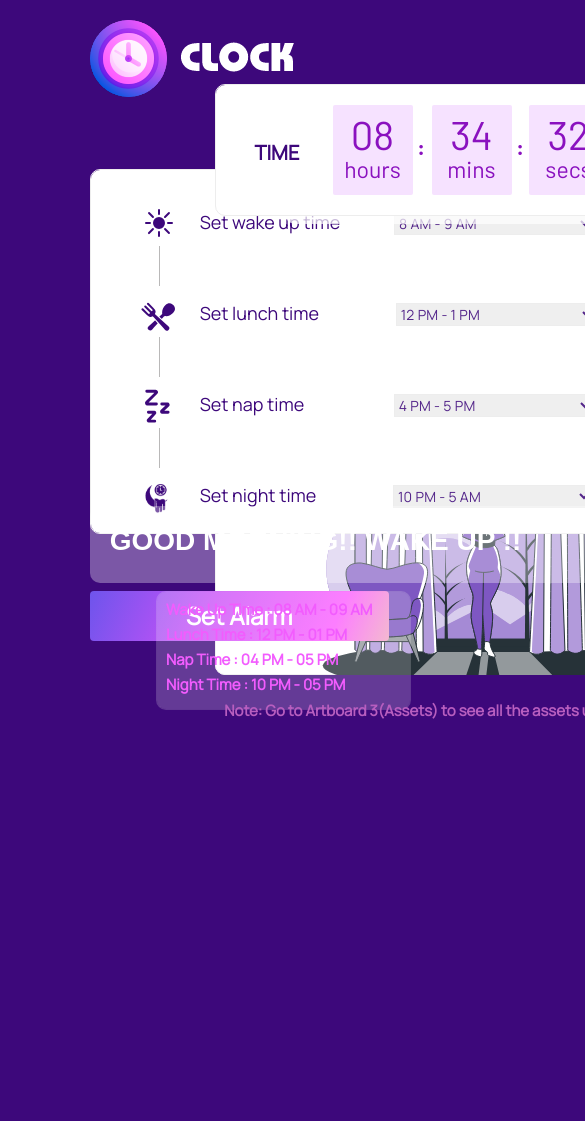
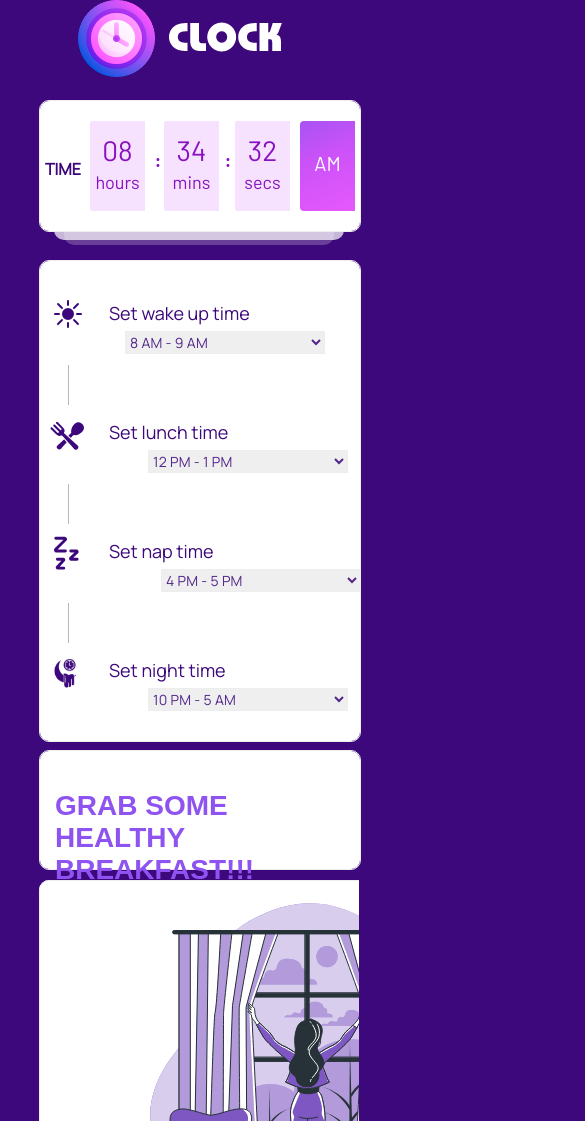
Before and after one commit to viswa27/Reminder-Clock-App, a plain HTML site: page index.html in a window 390 px wide. Shown: the top 1121 px of the page, 585 px wide, since content can reach past the window. Before the commit the page ends 844 px from the top, so only its background shows below. Drawn offline with Linux system fonts and the light colour scheme.

Commit message:
Media Qurey

```diff
--- a/Script.js
+++ b/Script.js
@@ -162,8 +162,10 @@ function popdown1() {
 
 function popup2() {
   document.getElementsByClassName("topspeech")[0].style.display = "block";
+  document.getElementById("button").textContent = "Party Time";
 }
 
 function popdown2() {
   document.getElementsByClassName("topspeech")[0].style.display = "none";
+  document.getElementById("button").textContent = "Set Alarm";
 }
--- a/Style.css
+++ b/Style.css
@@ -170,7 +170,7 @@ body {
   z-index: 0;
 }
 
-/* .point-arrow {
+.point-arrow {
   position: absolute;
   display: none;
   top: 20%;
@@ -197,7 +197,7 @@ body {
 
 .point-arrow::before {
   border-top-color: #f1f1f1;
-} */
+}
 
 .enjoy {
   position: absolute;
@@ -433,3 +433,168 @@ button:hover {
   letter-spacing: 0px;
   color: #B85EBF;
 }
+
+@media (max-width: 600px) and (min-width: 260px) {
+  body {
+    margin: 0%;
+  }
+
+  .allTime {
+    left: 10%;
+    top: 100px;
+    width: 320px;
+  }
+
+  .time {
+    width: 320px;
+  }
+
+  .t {
+    width: 15px;
+    left: 5px;
+    font-size: medium;
+  }
+
+  .timebox {
+    width: 55px;
+    font-size: 18px;
+  }
+
+  .col {
+    font-size: 18px;
+  }
+
+  .num {
+    font-size: 28px;
+  }
+
+  .hour {
+    left: 50px;
+  }
+
+  .col1 {
+    left: 115px;
+  }
+
+  .mins {
+    left: 124px;
+  }
+
+  .col2 {
+    left: 185px;
+  }
+
+  .secs {
+    left: 195px;
+  }
+
+  .am-pm {
+    left: 260px;
+    font-size: 20px;
+  }
+
+  .below1 {
+    width: 290px;
+    left: 15px;
+  }
+  .below2 {
+    width: 270px;
+    left: 25px;
+  }
+
+  .schedule {
+    top: 260px;
+    left: 10%;
+    width: 320px;
+    height: 480px;
+  }
+
+  form {
+    left: 35px;
+    width: 300px;
+  }
+
+  .enjoy {
+    left: 10%;
+    top: 750px;
+    width: 320px;
+  }
+
+  .pic {
+    left: 10%;
+    top: 880px;
+    width: 320px;
+  }
+
+  .greetings {
+    left: 10%;
+    top: 1230px;
+    width: 320px;
+    height: 100px;
+  }
+
+  button {
+    left: 10%;
+    top: 1340px;
+    width: 320px;
+  }
+
+  .output {
+    left: 10%;
+    top: 1400px;
+    width: 320px;
+  }
+
+  .note {
+    left: 10%;
+    top: 1530px;
+    width: 320px;
+  }
+}
+
+@media (max-width: 1280px) and (min-width: 700px) {
+  body {
+    margin: 2%;
+  }
+
+  .logo {
+    left: 10%;
+  }
+
+  .allTime {
+    bottom: 95%;
+  }
+
+  .schedule {
+    top: 15%;
+    left: 10%;
+  }
+
+  .pic {
+    top: 42%;
+  }
+
+  .greetings {
+    left: 10%;
+    top: 65%;
+  }
+
+  button {
+    left: 10%;
+    top: 78%;
+  }
+
+  .output {
+    left: 34%;
+    top: 78%;
+  }
+
+  .topspeech {
+    left: 10%;
+    top: 86%;
+  }
+
+  .note {
+    top: 90%;
+  }
+}
--- a/index.html
+++ b/index.html
@@ -29,7 +29,7 @@
         </div>
         <div class="below1"></div>
         <div class="below2"></div>
-        <!-- <div class="point-arrow"></div> -->
+        <div class="point-arrow"></div>
     </div>
     <div class="enjoy">
         <h1 id="enjoy"></h1>
@@ -163,7 +163,7 @@
     <div class="greetings">
         <h1 id="greetings"></h1>
     </div>
-    <button onclick="setAlarm()" onmouseover="popup2()" onmouseout="popdown2()">Set Alarm</button>
+    <button id="button" onclick="setAlarm()" onmouseover="popup2()" onmouseout="popdown2()">Set Alarm</button>
     <div class="output">
         <div class="tout">Wake Up Time : <span id="wakeupTime">08 AM - 09 AM</span><br> Lunch Time : <span id="lunchTime">12 PM - 01 PM</span><br> Nap Time : <span id="napTime">04 PM - 05 PM</span><br> Night Time
             : <span id="nightTime">10 PM - 05 PM</span></div>
```
